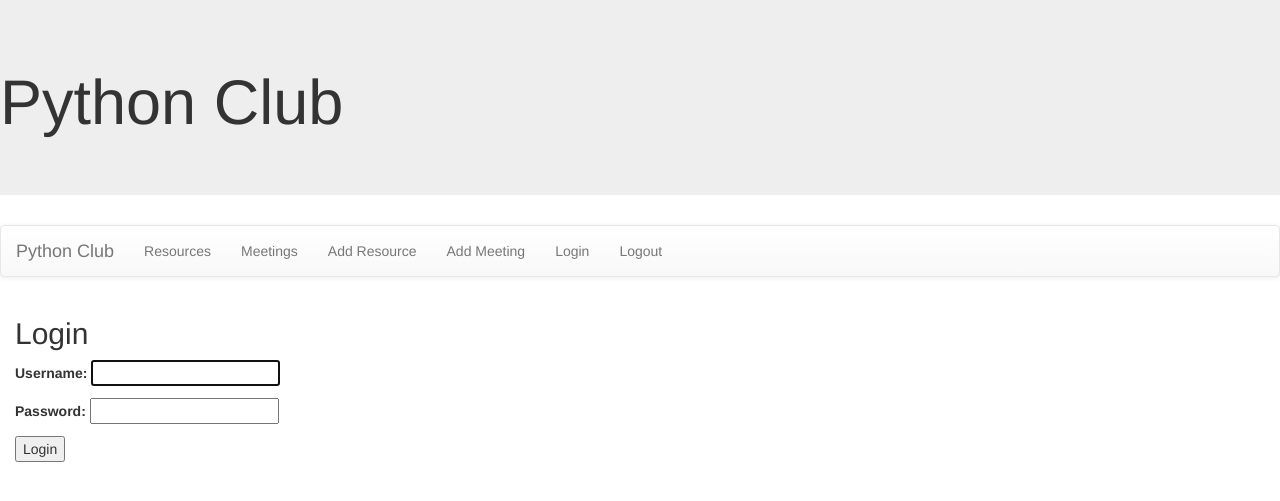
After one commit to austenwillis/pythonclub, a Django app: page /accounts/login/ in a window 1280 px wide. The commit adds this page. Shown: the top 501 px of the page. Run offline with Django 3.2, Linux system fonts and the light colour scheme; some libraries are stand-ins or nearby versions.

Commit message:
add assignment 9

```diff
--- a/pythonclubproject/club/templates/base.html
+++ b/pythonclubproject/club/templates/base.html
@@ -20,6 +20,8 @@
   <li><a href="{% url 'meetings' %}">Meetings</a></li>
   <li><a href="{% url 'newresource' %}">Add Resource</a></li>
   <li><a href="{% url 'newmeeting' %}">Add Meeting</a></li>
+  <li><a href="{% url 'login' %}">Login</a></li>
+  <li><a href="{% url 'logout' %}">Logout</a></li>
 
 
 </ul>
--- /dev/null
+++ b/pythonclubproject/club/templates/club/loginmessage.html
@@ -0,0 +1,4 @@
+{% extends 'base.html' %}
+{% block content %}
+<p>Welcome!</p>
+{% endblock %}
--- /dev/null
+++ b/pythonclubproject/club/templates/club/logoutmessage.html
@@ -0,0 +1,4 @@
+{% extends 'base.html' %}
+{% block content %}
+<p>Come Back Soon!</p>
+{% endblock %}
--- /dev/null
+++ b/pythonclubproject/club/templates/registration/login.html
@@ -0,0 +1,9 @@
+{% extends 'base.html' %}
+{% block content %}
+<h2>Login</h2>
+<form method="POST">
+    {% csrf_token %}
+    {{ form.as_p }}
+    <button type="submit">Login</button>
+</form>
+{% endblock %}
--- a/pythonclubproject/club/urls.py
+++ b/pythonclubproject/club/urls.py
@@ -8,6 +8,8 @@ urlpatterns=[
     path('meetingdetail/<int:id>',views.meetingdetail, name='details'),
     path('newResource/', views.newResource, name='newresource'),
     path('newMeeting/', views.newMeeting, name='newmeeting'),
+    path('loginmessage/', views.loginmessage, name='loginmessage'),
+    path('logoutmessage/', views.logoutmessage, name='logoutmessage'),
 
 
 
--- a/pythonclubproject/pythonclubproject/settings.py
+++ b/pythonclubproject/pythonclubproject/settings.py
@@ -124,3 +124,5 @@ USE_TZ = True
 # https://docs.djangoproject.com/en/2.1/howto/static-files/
 
 STATIC_URL = '/static/'
+LOGIN_REDIRECT_URL='loginmessage'
+LOGOUT_REDIRECT_URL='logoutmessage'
--- a/pythonclubproject/pythonclubproject/urls.py
+++ b/pythonclubproject/pythonclubproject/urls.py
@@ -19,6 +19,8 @@ from django.urls import path,include
 urlpatterns = [
     path('admin/', admin.site.urls),
     path('club/', include('club.urls')),
+    path( 'accounts/', include('django.contrib.auth.urls')),
+
 
 
 ]
```
Also changed, not shown: pythonclubproject/club/views.py (+11 -0 lines).
